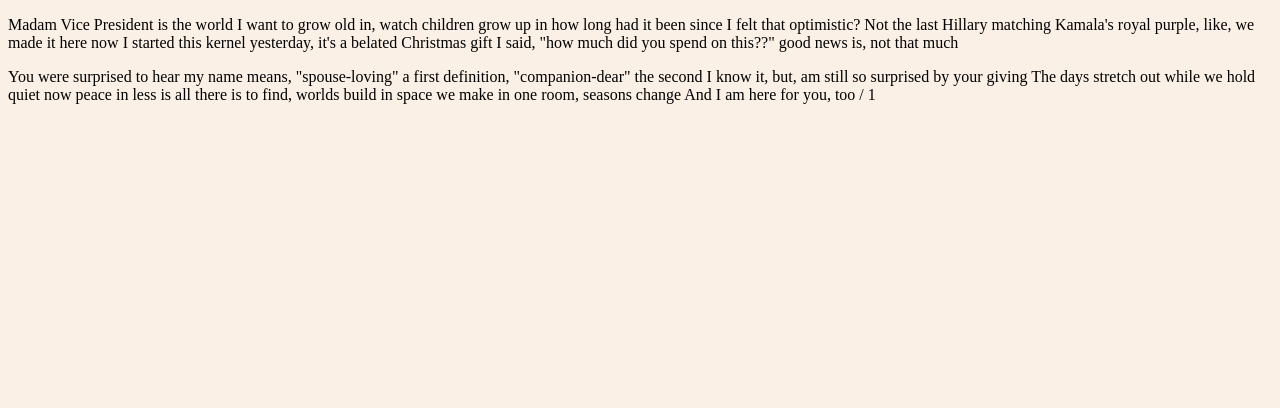
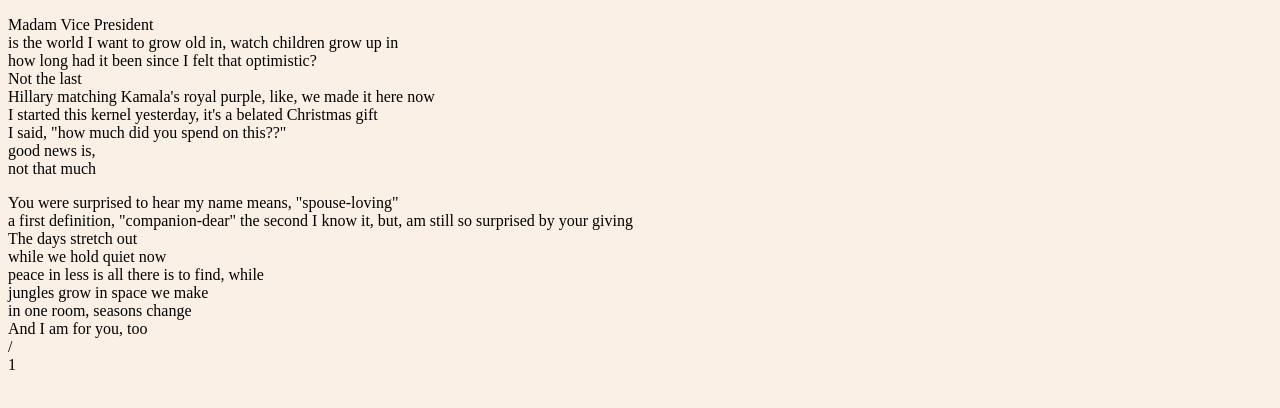
Before and after one commit to ashleymaerie/ashleymaerie.github.io, a plain HTML site: page index.html in a window 1280 px wide. Drawn offline with Linux system fonts and the light colour scheme.

Commit message:
Update index.html

```diff
--- a/index.html
+++ b/index.html
@@ -7,34 +7,34 @@
   background-color: linen;
 }
      {
-  font-color: navy;
+p  font-color: navy;
 }
   </style>
 <body>
 <p>
-Madam Vice President
-is the world I want to grow old in, watch children grow up in
-how long had it been since I felt that optimistic?
-Not the last
-Hillary matching Kamala's royal purple, like, we made it here now
-I started this kernel yesterday, it's a belated Christmas gift
-I said, "how much did you spend on this??"
-good news is,
-not that much
+Madam Vice President<br>
+is the world I want to grow old in, watch children grow up in<br>
+how long had it been since I felt that optimistic?<br>
+Not the last<br>
+Hillary matching Kamala's royal purple, like, we made it here now<br>
+I started this kernel yesterday, it's a belated Christmas gift<br>
+I said, "how much did you spend on this??"<br>
+good news is,<br>
+not that much<br>
 </p>
 
 <p>
-You were surprised to hear my name means, "spouse-loving"
+You were surprised to hear my name means, "spouse-loving"<br>
 a first definition, "companion-dear" the second
-I know it, but, am still so surprised by your giving
-The days stretch out
-while we hold quiet now
-peace in less is all there is to find,
-worlds build in space we make
-in one room, seasons change
-And I am here for you, too
-/
-1
+I know it, but, am still so surprised by your giving<br>
+The days stretch out<br>
+while we hold quiet now<br>
+peace in less is all there is to find, while<br>
+jungles grow in space we make<br>
+in one room, seasons change<br>
+And I am for you, too<br>
+/<br>
+1<br>
 </p>
 </body>
 </html>
```
